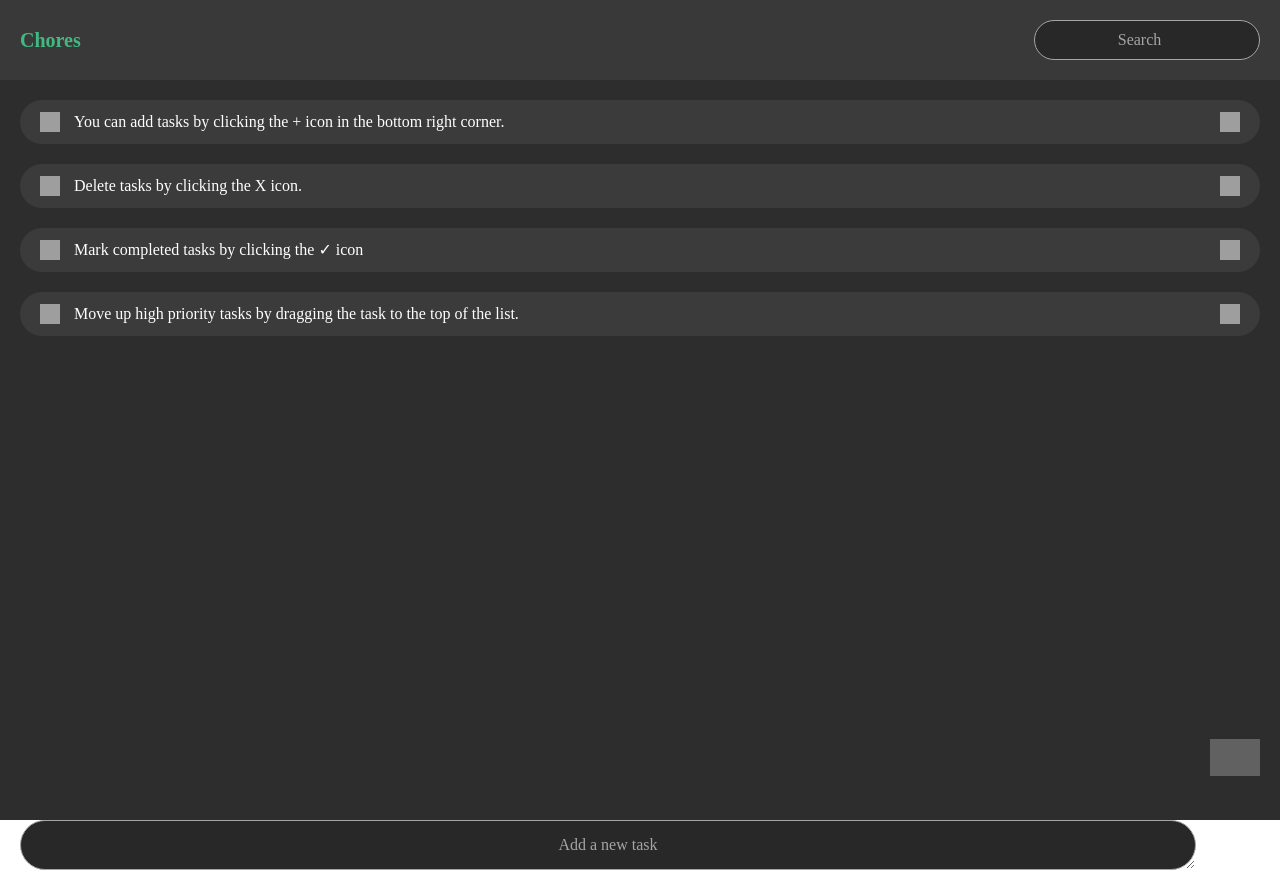
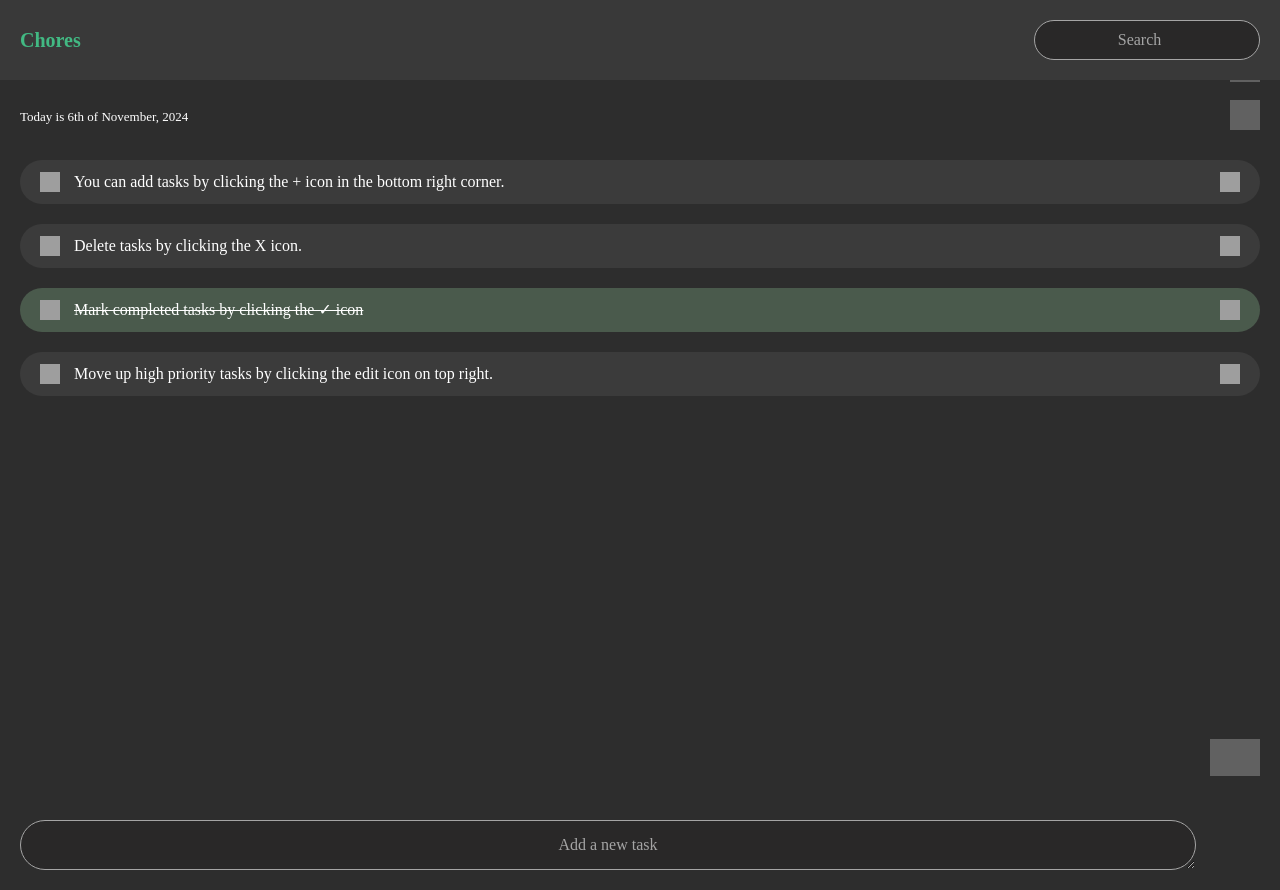
Before and after one commit to Ravindu26881/todo, a Vue app: page /#/ in a window 1280 px wide. Built offline with nearby package versions, Linux system fonts and the light colour scheme; grey boxes are pictures that could not be loaded.

Commit message:
bug fixes

```diff
--- a/src/components/Dashboard.vue
+++ b/src/components/Dashboard.vue
@@ -3,7 +3,7 @@
     <task-list ref="taskList" />
     <div>
     <div class="dashboard_input-floating-add-more__hidden">
-      <textarea class="form-control" aria-label="With textarea" placeholder="Add a new task"  v-on:keyup.enter="addTask" v-model="newTaskTitle"></textarea>
+      <textarea class="form-control" aria-label="With textarea" placeholder="Add a new task"  v-on:keyup.enter="addTask" v-model="newTaskTitle" maxlength="65"></textarea>
       <img class="dashboard_button-add__hidden"  @click="addTask" src="https://img.icons8.com/?size=100&id=11208&format=png">
     </div>
       <img class="dashboard_button-floating-add__default " src="https://img.icons8.com/?size=100&id=37839&format=png"
--- a/src/components/Lists/TaskList.vue
+++ b/src/components/Lists/TaskList.vue
@@ -7,10 +7,20 @@
       </form>
     </div>
   </nav>
+  <div class="dashboard__item-list__edit">
+    <div class="list-edit_text" :class="{'list-edit_text-hide ': editMode }">{{ todayText }}</div>
+    <div class="list-edit_text" :class="{'list-edit_text-hide ': !editMode }">Drag and drop to change order</div>
+    <img class="icon-edit" src="https://img.icons8.com/?size=144&id=MsQIVqWh2kj2&format=png"
+         :class="{'icon-edit-hide ': editMode }"
+        @click="editMode = !editMode"/>
+    <img class="icon-edit" src="https://img.icons8.com/?size=100&id=59875&format=png"
+         :class="{'icon-edit-hide ': !editMode }"
+          @click="editMode = !editMode"/>
+  </div>
 
   <div class="dashboard__item-list">
     <ul class="list-group" ref="sortableList">
-      <li  v-for="task in taskList" :key="task.id" class="dashboard__item-list__item dashboard__item-list__task">
+      <li  v-for="task in taskList" :key="task.id" class="dashboard__item-list__item dashboard__item-list__task" :class="{'dashboard__item-list__item__edit': editMode, 'dashboard__item-list__item-completed' : task.completed }">
         <div class="task_checkbox">
           <input
               type="checkbox"
@@ -19,14 +29,14 @@
               v-model="task.completed"
               @click="triggerCheck(task.id)"
           />
-          <label class="icon-completed-disabled" :class="{ 'icon-completed-enabled': task.completed }" :for="task.id"></label>
+          <label class="icon-completed-disabled" :class="{ 'icon-completed-enabled': task.completed, 'opacity-20': editMode }" :for="task.id"></label>
           <div class="dashboard__item-list__item__title" style="padding: 0px 14px 0px 0px;">
             {{ task.title }}
           </div>
         </div>
 
-        <div class="dashboard__item-list__item-actions">
-          <img class="icon-delete" src="https://img.icons8.com/?size=192&id=83149&format=png&color=FA5252" @click="deleteTask(task.id)">
+        <div class="dashboard__item-list__item-actions" >
+          <img class="icon-delete" :class="{'opacity-20': editMode }" src="https://img.icons8.com/?size=192&id=83149&format=png&color=FA5252" @click="deleteTask(task.id)">
         </div>
       </li>
     </ul>
@@ -41,16 +51,23 @@ export default {
   data() {
     return {
       taskList: [],
-      searchText: ''
+      searchText: '',
+      editMode: false,
+      sortable: null,
+      todayText:''
     }
   },
   mounted() {
     this.loadTasks();
     this.initSortable();
+    this.setDate()
   },
   watch: {
     searchText: function(newVal) {
       this.findTaskByTitle(newVal);
+    },
+    editMode: function() {
+      this.initSortable();
     }
   },
   methods: {
@@ -72,7 +89,8 @@ export default {
       this.taskList = task;
     },
     initSortable() {
-      new Sortable(this.$refs.sortableList, {
+      if (this.editMode) {
+        this.sortable = new Sortable(this.$refs.sortableList, {
           onEnd: (evt) => {
             const movedTask = this.taskList[evt.oldIndex];
             this.taskList.splice(evt.oldIndex, 1);
@@ -80,6 +98,33 @@ export default {
             this.$store.commit('updateTaskOrder', this.taskList);
           },
         });
+      } else {
+        if (this.sortable) {
+          this.sortable.destroy(); // Destroy the sortable instance
+          this.sortable = null;
+        }
+      }
+    },
+    setDate() {
+      const today = new Date();
+
+      const day = today.getDate();
+      const month = today.toLocaleString('default', { month: 'long' });
+      const year = today.getFullYear();
+
+      // Function to get the ordinal suffix (st, nd, rd, th)
+      function getOrdinalSuffix(day) {
+        if (day > 3 && day < 21) return 'th'; // Covers 11-13
+        switch (day % 10) {
+          case 1: return 'st';
+          case 2: return 'nd';
+          case 3: return 'rd';
+          default: return 'th';
+        }
+      }
+
+      const ordinalSuffix = getOrdinalSuffix(day);
+      this.todayText = `Today is ${day}${ordinalSuffix} of ${month}, ${year}`;
     }
   }
 }
@@ -95,6 +140,7 @@ ul {
   height: calc(100vh - 60px);
   overflow: scroll;
   padding-bottom: 82px;
+  margin-top: 70px;
 }
 li {
   display: inline-block;
@@ -107,6 +153,7 @@ a {
 .navbar {
   padding: 20px 8px;
   background-color: rgb(57 57 57) !important;
+  z-index: 1;
 }
 .dashboard__item-list__item {
   display: flex;
@@ -118,7 +165,22 @@ a {
   border-radius: 40px;
   margin: 10px 20px;
   text-align: left;
+  transition: 0.5s;
 }
+
+.dashboard__item-list__item-completed {
+  background: #4f6151dd;
+  text-decoration: line-through;
+}
+
+.dashboard__item-list__item__edit {
+  padding: 20px 20px;
+  border: 1px solid;
+  transition: 0.5s;
+  color: #cfffe5;
+}
+
+
 .dashboard__item-list__item-actions {
   display: flex;
   gap: 6px;
@@ -136,9 +198,6 @@ a {
 .form-control:focus {
   border: 2px solid white !important;
   box-shadow: none;
-}
-.dashboard__item-list__task:first-child {
-  margin-top: 20px;
 }
 
 .icon-completed-disabled {
@@ -161,5 +220,55 @@ a {
   height: 20px;
   width: 20px;
   min-width: 20px;
+  transition: 0.5s;
+}
+
+.icon-drag_hidden {
+  width: 0px;
+  height: 0px;
+  position: absolute;
+  transition: 0.5s;
+}
+
+.icon-drag_open {
+  position: unset;
+  width: 20px;
+  height: 20px;
+  transition: 0.5s;
+}
+
+.icon-edit {
+  filter: invert(1);
+  width: 30px;
+  height: 30px;
+  position: absolute;
+  right: 20px;
+  margin-top: 20px;
+  top: 80px;
+  transition: 0.5s;
+}
+
+.opacity-20 {
+  opacity: 0.2;
+  transition: 0.5s;
+}
+
+.list-edit_text {
+  position: absolute;
+  left: 20px;
+  top: 107px;
+  color: white;
+  transition: 0.5s;
+  font-size: 13px;
+}
+
+.icon-edit-hide {
+  top: 32px;
+  transition: 0.5s;
+}
+
+.list-edit_text-hide {
+  top: 32px;
+  transition: 0.5s;
 }
 </style>
--- a/src/store/index.js
+++ b/src/store/index.js
@@ -19,7 +19,7 @@ export default createStore({
       },
       {
         id: Math.floor(10000 + Math.random() * 90000),
-        title: "Move up high priority tasks by dragging the task to the top of the list.",
+        title: "Move up high priority tasks by clicking the edit icon on top right.",
         completed: false
       }
     ]
```
Lines whose indentation alone changed are shown as unchanged.
